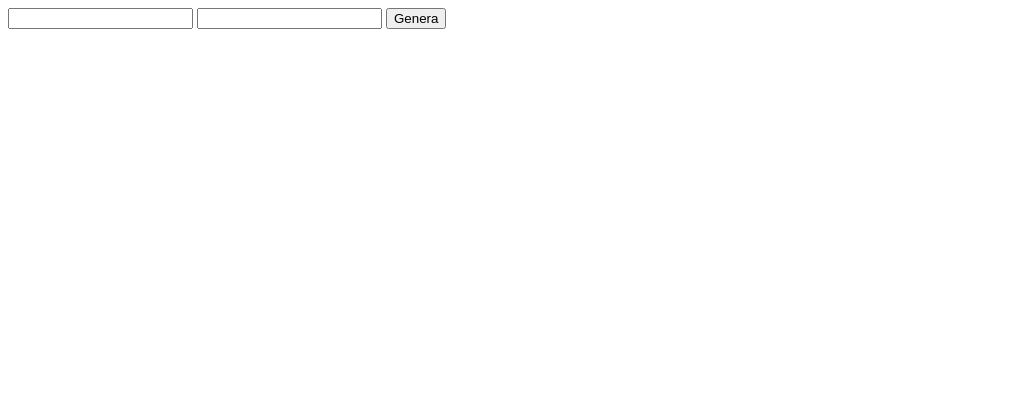
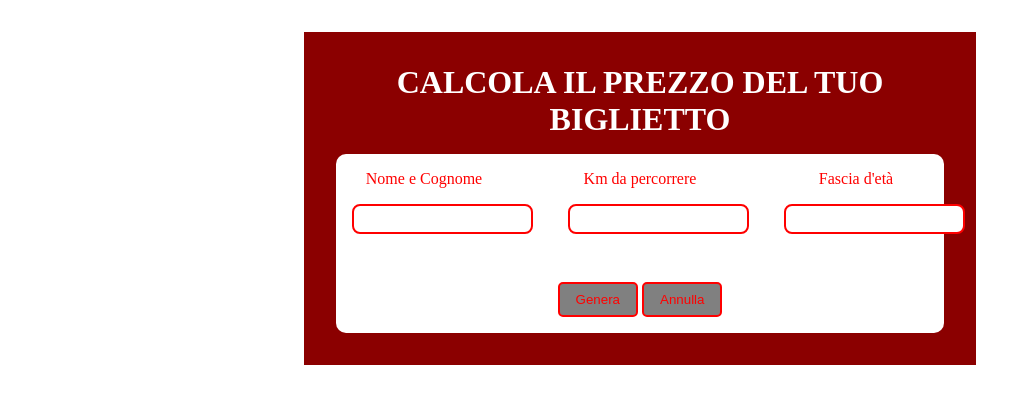
Before and after one commit to SevenErol/js-biglietto-treno-form, a plain HTML site: page index.html in a window 1280 px wide. Shown: the whole page, without its empty margins (0-1031 px from the left). Drawn offline with Linux system fonts and the light colour scheme.

Commit message:
ticket price calcolator styled

```diff
--- a/assets/css/style.css
+++ b/assets/css/style.css
@@ -0,0 +1,67 @@
+* {
+    margin: 0;
+    padding: 0;
+    box-sizing: border-box;
+}
+
+.container {
+    width: 80%;
+    margin: auto;
+    padding: 2rem;
+}
+
+.data_form {
+    width: 70%;
+    margin: auto;
+    padding: 2rem;
+    text-align: center;
+    background-color: darkred;
+}
+
+.row {
+    display: flex;
+    justify-content: space-between;
+    margin-bottom: 3rem;
+}
+
+h1 {
+    color: white;
+    margin-bottom: 1rem;
+}
+
+.inputs {
+    background-color: white;
+    border-radius: 10px;
+    padding: 1rem;
+}
+
+.col_3 {
+    width: calc((100% / 12) * 3);
+    text-align: center;
+}
+
+.col_3 p {
+    color: red;
+    margin-bottom: 1rem;
+}
+
+.col_3 input {
+    border: 2px solid red;
+    text-decoration: none;
+    height: 30px;
+    border-radius: 8px;
+}
+
+.inputs button {
+    padding: 0.5rem 1rem;
+    background-color: grey;
+    color: red;
+    border: 2px solid red;
+    border-radius: 5px;
+}
+
+.inputs button:hover {
+    cursor: pointer;
+    opacity: 0.7;
+    transition: 0.4s;
+}
--- a/assets/javascript/script.js
+++ b/assets/javascript/script.js
@@ -15,9 +15,8 @@ generatedPrice.addEventListener("click", function(){
     const totalPrice = (insertedKm * pricePerKm).toFixed(2);
 
     if (!isNaN(insertedKm) && insertedAge >= 18 && insertedAge <= 65) {
+        shownPrice.innerHTML = `Il prezzo del biglietto è: ${totalPrice}`;
 
-
-        shownPrice.innerHTML = `Il prezzo del biglietto è: ${totalPrice}`;
     } else if (insertedAge < 18) {
         const discountMinor = ((totalPrice * 20) / 100);
         const finalPrice = (totalPrice - discountMinor).toFixed(2);
--- a/index.html
+++ b/index.html
@@ -10,13 +10,47 @@
 </head>
 <body>
 
-    <input type="number" id="km" name="travel_km">
+    <div class="container">
+        <div class="data_form">
 
-    <input type="number" id="age" name="your_age">
+            <h1>CALCOLA IL PREZZO DEL TUO BIGLIETTO</h1>
+            <div class="inputs">
 
-    <input type="button" value="Genera" id="generated_price">
+                <div class="row">
+                    <div class="col_3">
 
-    <h1 id="shown_price"></h1>
+                        <p>Nome e Cognome</p>
+                        <input type="text">
+                    </div>
+                    <div class="col_3">
+
+                        <p>Km da percorrere</p>
+                        <input type="number" id="km" name="travel_km">
+
+                    </div>
+                    <div class="col_3">
+
+                        <p>Fascia d'età</p>
+                        <input type="number" id="age" name="your_age">
+
+                    </div>
+                </div>
+
+                <button id="generated_price">Genera</button>
+                <button id="reset_form">Annulla</button>
+            </div>
+        </div>
+
+        <div class="ticket"></div>
+    </div>
+
+
+
+
+
+
+
+    <h2 id="shown_price"></h2>
 
     <script src="./assets/javascript/script.js"></script>
 </body>
```
